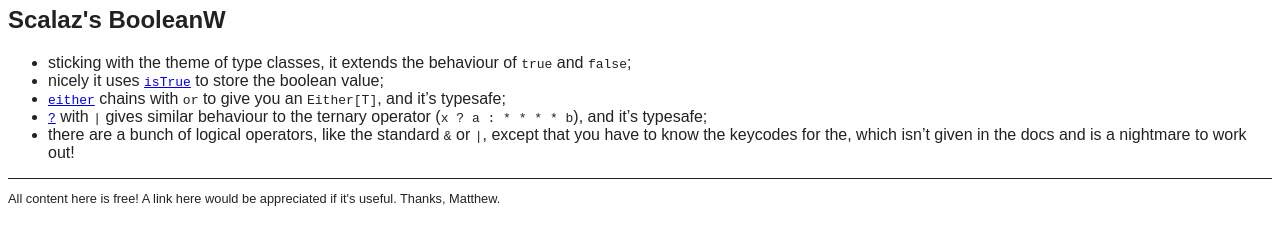
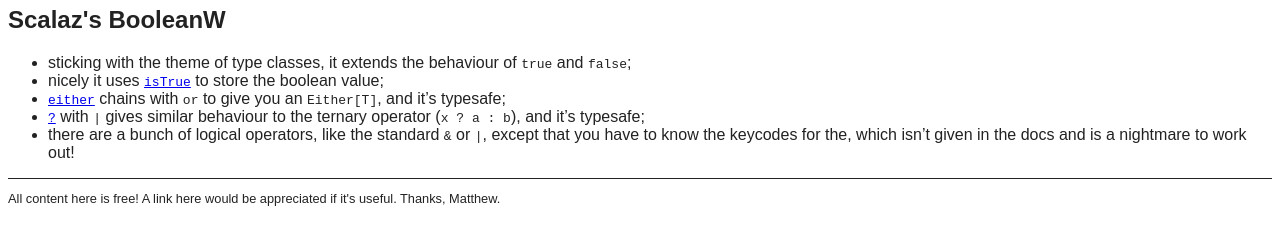
Before and after one commit to mattdenner/scala-playground, a Jekyll site: the page built from _posts/2013-01-28-booleanw.markdown, in a window 1280 px wide. Shown: the part 130-375 px from the top of the page. Built offline with Jekyll 4.4.1, drawn with Linux system fonts in a browser that asks for light colours.

Commit message:
Fixed typo!

```diff
--- a/_posts/2013-01-28-booleanw.markdown
+++ b/_posts/2013-01-28-booleanw.markdown
@@ -6,5 +6,5 @@
 * sticking with the theme of type classes, it extends the behaviour of `true` and `false`;
 * nicely it uses [`isTrue`](https://github.com/scalaz/scalaz/blob/release/6.0.4/core/src/main/scala/scalaz/BooleanW.scala#L4) to store the boolean value;
 * [`either`](https://github.com/scalaz/scalaz/blob/release/6.0.4/core/src/main/scala/scalaz/BooleanW.scala#L158) chains with `or` to give you an `Either[T]`, and it's typesafe;
-* [`?`](https://github.com/scalaz/scalaz/blob/release/6.0.4/core/src/main/scala/scalaz/BooleanW.scala#L141) with `|` gives similar behaviour to the ternary operator (`x ? a : * * * * b`), and it's typesafe;
+* [`?`](https://github.com/scalaz/scalaz/blob/release/6.0.4/core/src/main/scala/scalaz/BooleanW.scala#L141) with `|` gives similar behaviour to the ternary operator (`x ? a : b`), and it's typesafe;
 * there are a bunch of logical operators, like the standard `&` or `|`, except that you have to know the keycodes for the, which isn't given in the docs and is a nightmare to work out!
```
